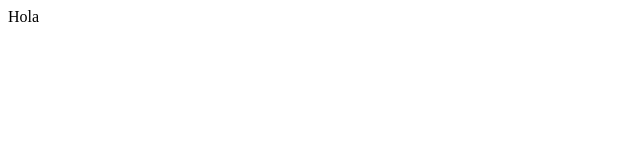
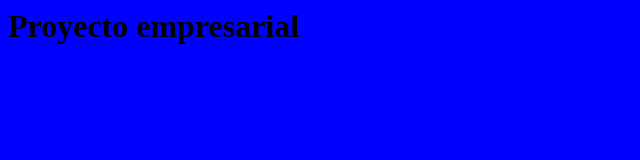
Before and after one commit to ArielMartinezM/CursoGit, a plain HTML site: page index.html in a window 1280 px wide. Shown: the whole page, without its empty margins (0-640 px from the left). Drawn offline with Linux system fonts and the light colour scheme.

Commit message:
parrafo y tamaño fuente

```diff
--- /dev/null
+++ b/css/estilos.css
@@ -0,0 +1,3 @@
+body{
+	background-color:#00F;
+}
--- a/index.html
+++ b/index.html
@@ -1 +1,10 @@
-Hola
+<html>
+<head>
+<title>Hola Mundo</title>
+<link href="css/estilos.css" rel="stylesheet" type="text/css">
+</head>
+
+<body>
+<h1>Proyecto empresarial</h1>
+</body>
+</html>
```
Also changed, not shown: js/javascript.js (added).
